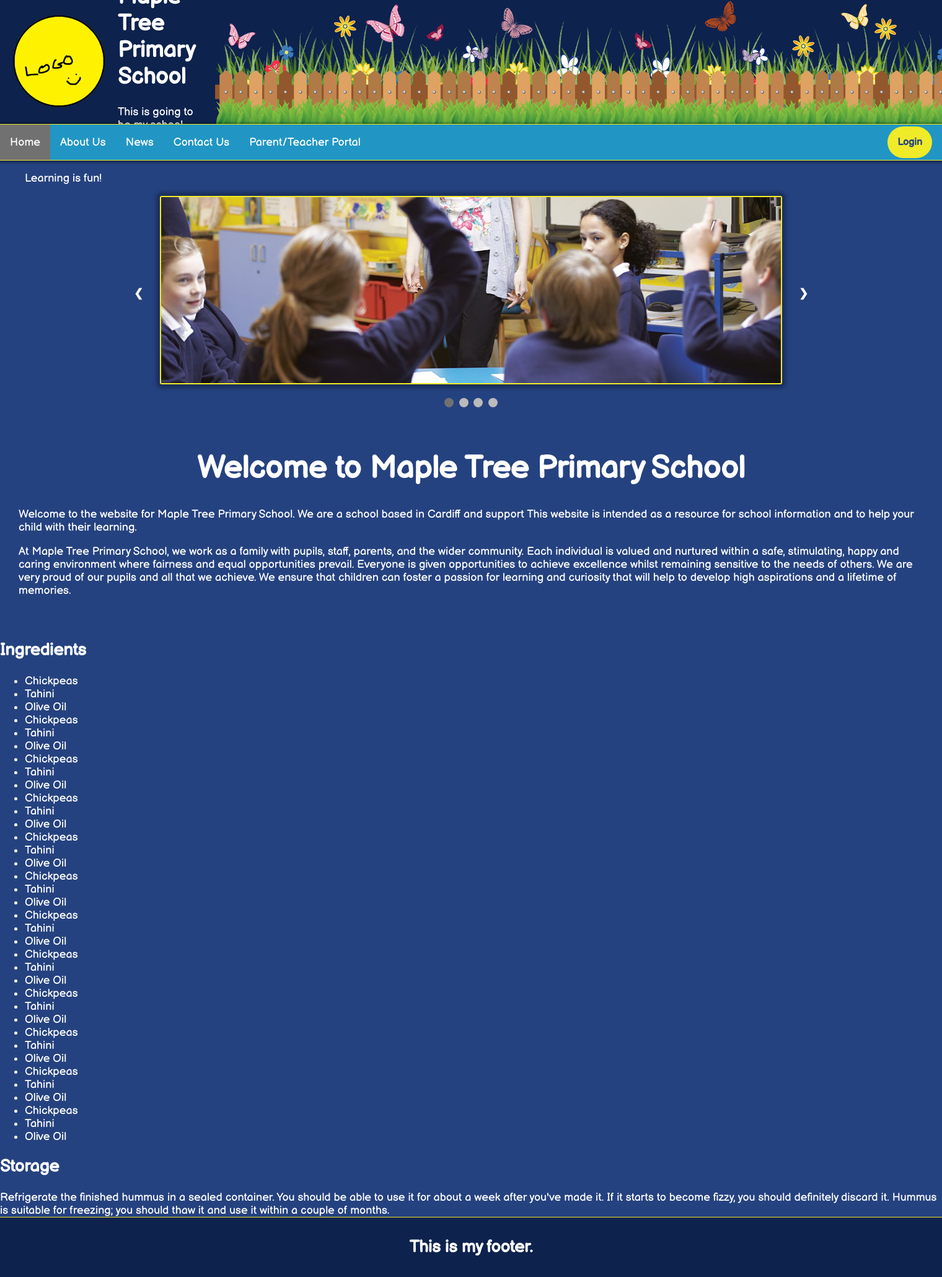
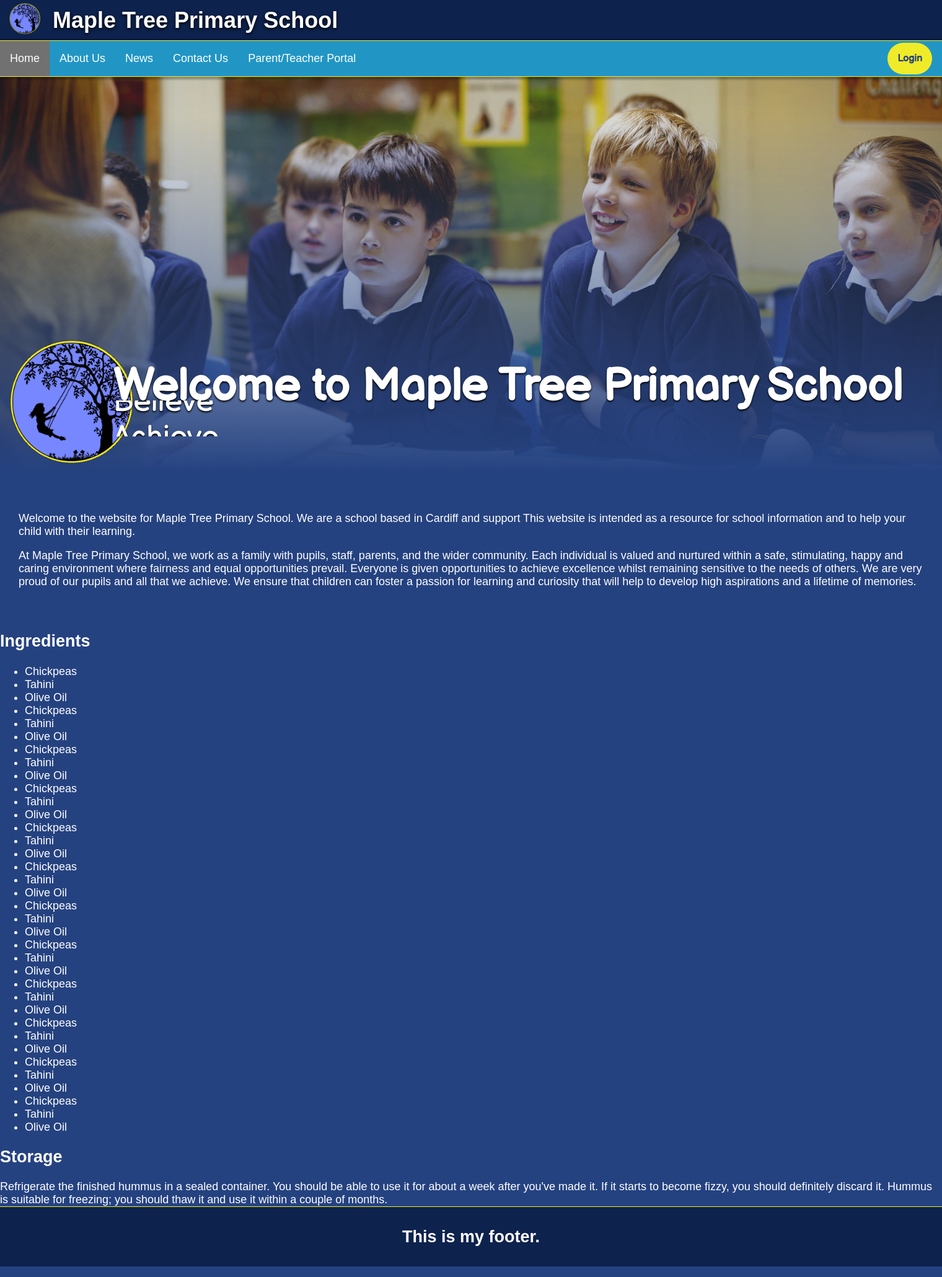
Before and after one commit to modjw/u10-a2, a PHP site: page / in a window 1520 px wide. Shown: the whole page at 62% size. Run offline with PHP 8.4, Linux system fonts and the light colour scheme.

Commit message:
restyled front page

```diff
--- a/index.html
+++ b/index.html
@@ -11,32 +11,26 @@
 
     <link rel="preconnect" href="https://fonts.googleapis.com">
     <link rel="preconnect" href="https://fonts.gstatic.com" crossorigin>
-    <link href="https://fonts.googleapis.com/css2?family=Lato&display=swap" rel="stylesheet">
-
-    <link rel="preconnect" href="https://fonts.googleapis.com">
-    <link rel="preconnect" href="https://fonts.gstatic.com" crossorigin>
-    <link href="https://fonts.googleapis.com/css2?family=Balsamiq+Sans&family=Lato&display=swap" rel="stylesheet">
+    <link href="https://fonts.googleapis.com/css2?family=Balsamiq+Sans&family=Lato&family=Open+Sans:wght@400;700&display=swap" rel="stylesheet">
 
     <title>My test page</title>
   </head>
   <body>
 
-    <header>
+  <header>
       <div class="header-title">
         <div class="header-left">
           <div class="header-img">
-            <a href="index.html"><img src="images/example_logo.png" alt="logo" width="150" height="150"></a>
+            <a href="index.html"><img src="images/logo.png" alt="logo" width="50" height="50"></a>
           </div>
           <div class="header-txt">
-          <h1>Maple Tree Primary School</h1>
-          <p>This is going to be my school website</p>
+            <span>Maple Tree Primary School</span>
           </div>
         </div>
-          <img class="header-banner-img" src="images/web-banner.png" alt="banner">
       </div>
-    </header>
+  </header>
 
-    <nav class="navbar sticky">
+  <nav class="navbar sticky">
       <ul class="topnav">
         <li class="page active"><a href="index.html">Home</a></li>
         <li class="page"><a href="about.html">About Us</a></li>
@@ -47,37 +41,36 @@
         <button class="login-button"><strong>Login</strong></button>
     </nav>
 
-    <blockquote>Learning is fun!</blockquote>
+<!--  <div class="news-bar">-->
+<!--        <div class="news-text"><span>If your child has been confirmed as a positive case for COVID-19 symptoms or if they are displaying any of the 3 recognised symptoms, they should not  attend school and isolate for 10 full days from the date of their positive test.</span></div>-->
+<!--    </div>-->
 
-    <div class="carousel">
-        <div class="carousel-photo fade">
-            <img src="images/classroom-1.png" style="width:100%">
+    <div class="main-img">
+
+      <img class ="mask1" src="images/fullsizeclassroom-2.png" style="width:100%;">
+
+        <div class="main-text">
+            <img src="images/logo.png" alt="logo" width="200" height="200">
+            <h1>Welcome to Maple Tree Primary School</h1>
         </div>
-        <div class="carousel-photo fade">
-            <img src="images/classroom-2.png" style="width:100%">
+        <div class="scroll-container">
+            <div class="scroller">
+                    <span>
+                        Dream<br/>
+                        Believe<br/>
+                        Achieve<br/>
+                        Succeed<br/>
+                    </span>
+                </div>
         </div>
-        <div class="carousel-photo fade">
-            <img src="images/classroom-3.png" style="width:100%">
-        </div>
-        <div class="carousel-photo fade">
-            <img src="images/classroom-4.png" style="width:100%">
-        </div>
+    </div>
 
-        <a class="carousel-prev" onclick="plusSlides(-1)">&#10094;</a>
-        <a class="carousel-next" onclick="plusSlides(1)">&#10095;</a>
-    </div>
-    <br>
 
-    <div style="text-align:center">
-        <span class="dot" onclick="currentSlide(1)"></span>
-        <span class="dot" onclick="currentSlide(2)"></span>
-        <span class="dot" onclick="currentSlide(3)"></span>
-        <span class="dot" onclick="currentSlide(4)"></span>
-    </div>
+
 
     <div class="main">
         <div class="welcome-header">
-            <h1>Welcome to Maple Tree Primary School</h1>
+            <h1></h1>
         </div>
         <div class="welcome-text">
             <p>
--- a/styles/style.css
+++ b/styles/style.css
@@ -2,7 +2,7 @@
   background-color: #254280;
   font-size: 18px;
   color: white;
-  font-family: Balsamiq Sans, Lato, sans-serif;
+  font-family: sans-serif;
   -webkit-font-smoothing: antialiased;
   -moz-osx-font-smoothing: grayscale;
 }
@@ -13,23 +13,20 @@
 
 /* Header styling */
 
-header {
-  background-color: #0d224d;
-  margin: 0;
-}
-
 .header-title {
-  display: flex;
-  flex-direction: row;
-  max-height: 200px;
+    background-color: #0d224d;
+    font-weight: bold;
+    text-shadow: 0 2px 5px rgb(0, 0, 0, 1);
 }
 
 .header-left {
   display: flex;
   flex-direction: row;
   gap: 20px;
+  padding: 5px;
   align-items: center;
-  padding: 20px;
+  max-height: 75px;
+  margin-left: 10px;
 }
 
 .header-img:hover {
@@ -38,17 +35,77 @@
 
 .header-txt {
   color: white;
+  font-size: 36px;
 }
 
-.header-banner {
-  padding: 0px;
+.main-img {
+    position: relative;
+    max-height: 800px;
+    max-width: 100%
+    object-fit: cover;
+    font-family: Balsamiq Sans;
+    text-shadow: 0 2px 3px rgba(0, 0, 0, 1);
 }
 
-.header-banner-img {
-  padding: 0px;
-  height: 200px;
-  margin-left: auto;
-  margin-top: auto;
+.scroll-container {
+    position: absolute;
+    top: 81%;
+    left: 12%;
+    font-size: 48px;
+    padding-top: 5px;
+
+}
+
+.main-text {
+    position: absolute;
+    top: 10%;
+    left: 0;
+    width: 100%;
+    height: 90%;
+    background: linear-gradient(to top, #254280, transparent);
+}
+
+.main-text img {
+    position: absolute;
+    top: 60%;
+    padding: 15px;
+}
+
+.main-text h1 {
+    font-size: 72px;
+    position: absolute;
+    left: 12%;
+    top: 60%;
+}
+
+/* Scroller styling */
+.scroller {
+  height: 1.2em;
+  line-height: 1.2em;
+  position: relative;
+  overflow: hidden;
+  width: 4em;
+}
+.scroller > span {
+  position: absolute;
+  top: 0;
+  animation: slide 8s infinite;
+  font-weight: normal;
+
+}
+@keyframes slide {
+  0% {
+    top: 0;
+  }
+  25% {
+    top: -1.2em;
+  }
+  50% {
+    top: -2.4em;
+  }
+  75% {
+    top: -3.6em;
+  }
 }
 
 /* navbar styling */
@@ -120,6 +177,7 @@
     max-width: 1000px;
     position: relative;
     margin: auto;
+    margin-top: 40px;
     padding: 0;
     border: 2px solid #f0eb28;
     border-radius: 3px;
@@ -189,6 +247,15 @@
   to {opacity: 1}
 }
 
+/* news bar */
+
+.news-bar {
+    background: yellow;
+    color: black;
+    text-align: center;
+    padding: 5px;
+}
+
 /* Main Page */
 .main {
     padding: 30px;
```
Also changed, not shown: about.html (+26 -0 lines), images/fullsizeclassroom-2.jpg (added), images/fullsizeclassroom-2.png (added), images/logo.png (added).
